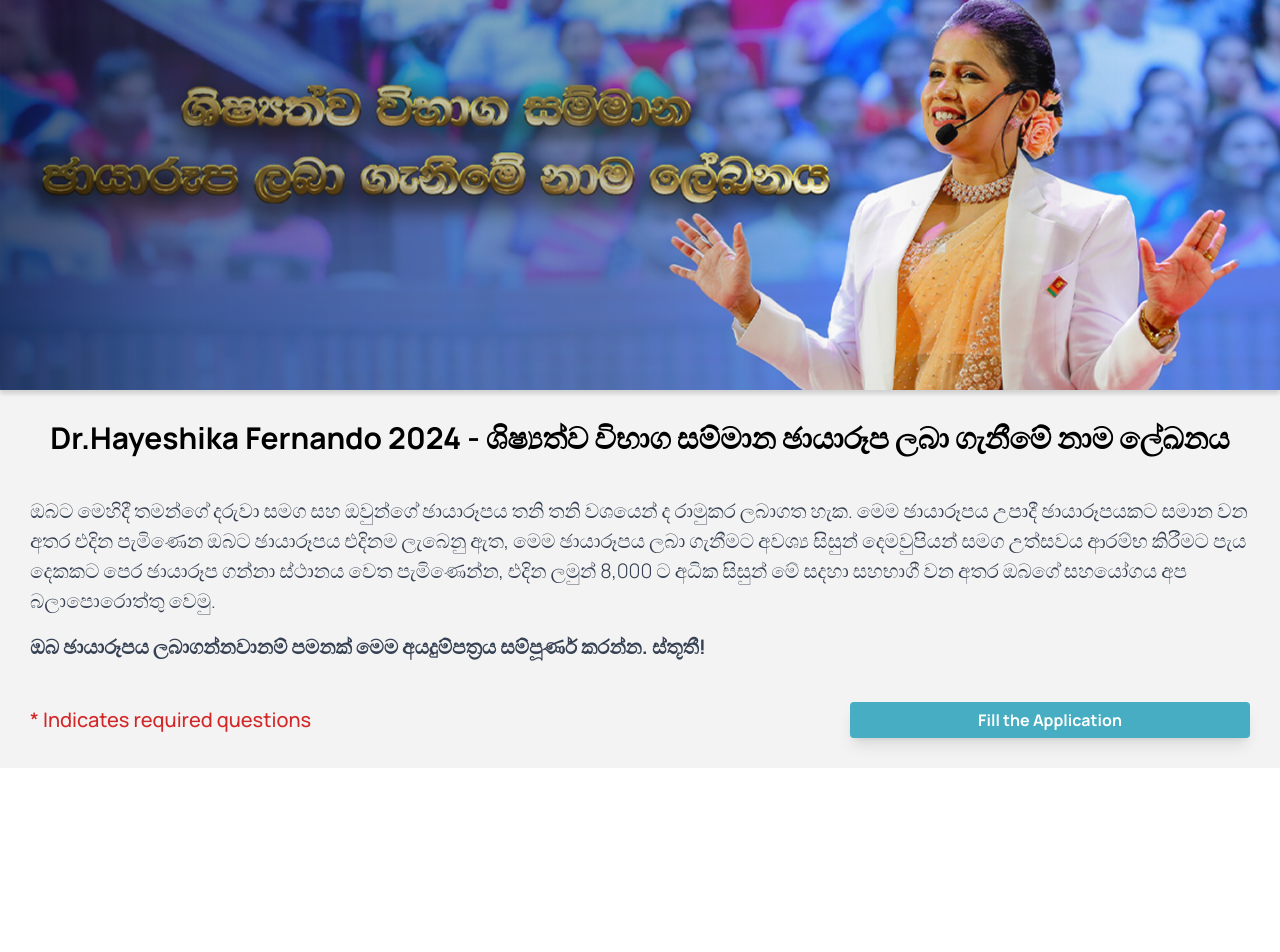
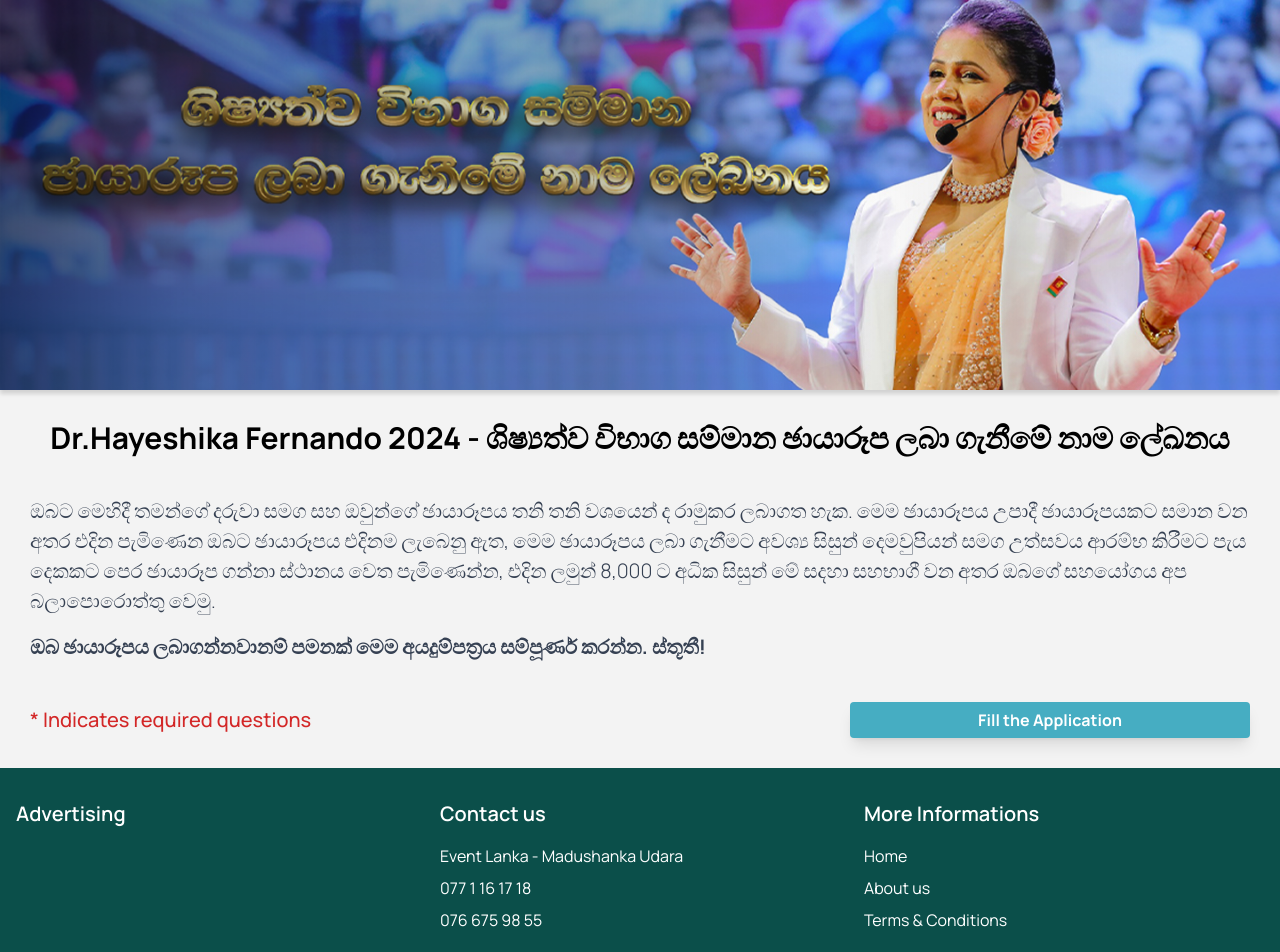
Before and after one commit to Lasith22/graduation-app, a React (Vite) app: page / in a window 1280 px wide. Shown: the top 952 px of the page. Before the commit the page ends 800 px from the top, so only its background shows below. Built offline with nearby package versions, Linux system fonts and the light colour scheme.

Commit message:
Add Footer component and integrate it into Home page; update PhotoFrame styles

```diff
--- a/src/components/form/PhotoFrame.jsx
+++ b/src/components/form/PhotoFrame.jsx
@@ -9,7 +9,7 @@
   };
 
   return (
-    <div className="mb-8">
+    <div className="mb-8 font-primary">
       <div className="flex items-center mb-2">
         <h2 className="text-lg font-medium">
           සම්මාන ඡායාරූප රමුව (Graduation Photo)
--- /dev/null
+++ b/src/components/home/Footer.jsx
@@ -0,0 +1,50 @@
+import React from 'react';
+
+const Footer = () => {
+  return (
+    <footer className="w-full bg-teal-900 text-white py-8 font-primary">
+      <div className="container mx-auto px-4">
+        <div className="grid grid-cols-1 md:grid-cols-3 gap-6">
+          {/* Advertising Section */}
+          <div>
+            <h3 className="text-xl font-semibold mb-4">Advertising</h3>
+          </div>
+
+          {/* Contact Us Section */}
+          <div>
+            <h3 className="text-xl font-semibold mb-4">Contact us</h3>
+            <div className="space-y-2">
+              <p>Event Lanka - Madushanka Udara</p>
+              <p>077 1 16 17 18</p>
+              <p>076 675 98 55</p>
+            </div>
+          </div>
+
+          {/* More Information Section */}
+          <div>
+            <h3 className="text-xl font-semibold mb-4">More Informations</h3>
+            <ul className="space-y-2">
+              <li>
+                <a href="#" className="hover:underline">
+                  Home
+                </a>
+              </li>
+              <li>
+                <a href="#" className="hover:underline">
+                  About us
+                </a>
+              </li>
+              <li>
+                <a href="#" className="hover:underline">
+                  Terms & Conditions
+                </a>
+              </li>
+            </ul>
+          </div>
+        </div>
+      </div>
+    </footer>
+  );
+};
+
+export default Footer;
--- a/src/pages/Home.jsx
+++ b/src/pages/Home.jsx
@@ -1,12 +1,14 @@
 import React from 'react';
 import Hero from '../components/home/Hero';
 import IntroDuction from '../components/home/IntroDuction';
+import Footer from '../components/home/Footer';
 
 const Home = () => {
   return (
     <>
       <Hero />
       <IntroDuction />
+      <Footer />
     </>
   );
 };
```
